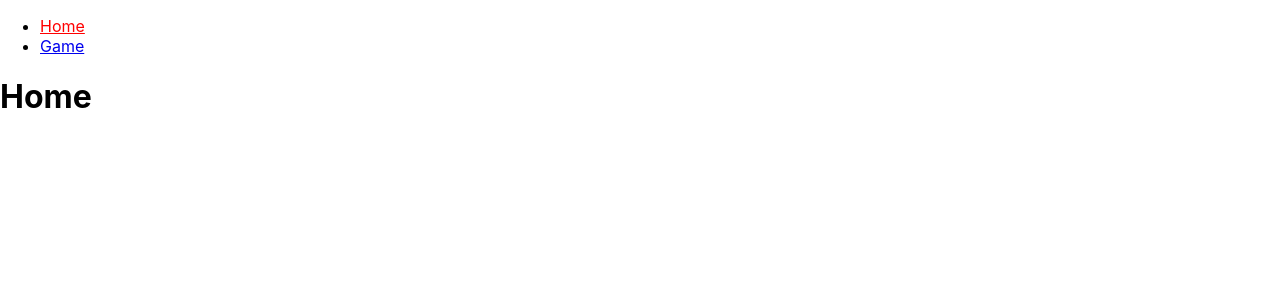
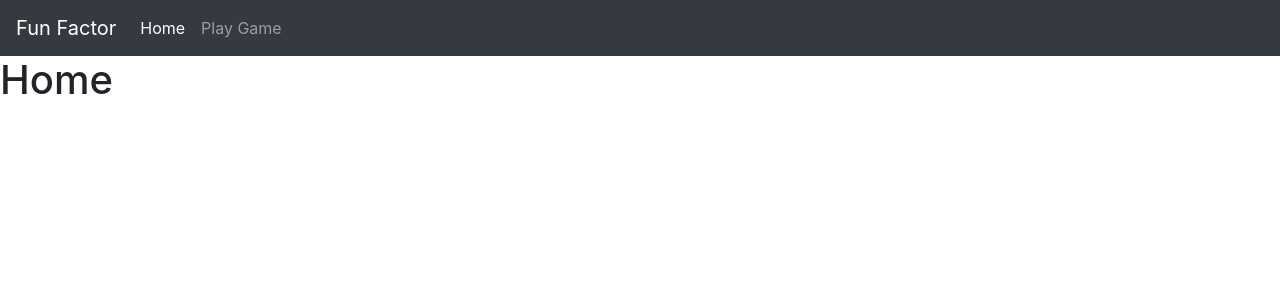
Before and after one commit to Joanne-Edmiston/fun-factor, a React (Create React App) app: page / in a window 1280 px wide. Shown: the top 300 px of the page. Built offline with nearby package versions, Linux system fonts and the light colour scheme.

Commit message:
Added bootstrap styling & SASS. Used react bootstrap navigation

```diff
--- a/package.json
+++ b/package.json
@@ -3,7 +3,10 @@
   "version": "0.1.0",
   "private": true,
   "dependencies": {
+    "bootstrap": "^4.3.1",
+    "node-sass": "^4.13.0",
     "react": "^16.11.0",
+    "react-bootstrap": "^1.0.0-beta.14",
     "react-dom": "^16.11.0",
     "react-router": "^5.1.2",
     "react-router-dom": "^5.1.2",
--- a/src/components/app/App.js
+++ b/src/components/app/App.js
@@ -1,3 +1,5 @@
+import '../../styles/sass/app-imports.scss'
+
 import React from 'react'
 import Routes from '../../routes/routes'
 
--- a/src/components/home/HomePage.js
+++ b/src/components/home/HomePage.js
@@ -1,9 +1,11 @@
-import React from 'react'
+import React from 'react';
 
-class HomePage extends React.Component{
+class HomePage extends React.Component {
 
-    render(){
-        return <h1>Home</h1>
+    render() {
+        return <div>
+            <h1>Home</h1>
+        </div>
     }
 }
 
--- a/src/components/navigation/NavigationView.js
+++ b/src/components/navigation/NavigationView.js
@@ -1,14 +1,20 @@
+
 import React from 'react'
-import { NavLink } from 'react-router-dom';
-import './navigation.css'
+import Navbar from 'react-bootstrap/Navbar';
+import Nav from 'react-bootstrap/Nav';
+import { Link } from 'react-router-dom'
 
-const NavigationView = () => <ul>
-        <li>
-            <NavLink exact activeClassName="active" to="/">Home</NavLink>
-        </li>
-        <li>
-            <NavLink activeClassName="active" to="/game">Game</NavLink>
-        </li>
-    </ul>
+const NavigationView = () =>
+    <Navbar bg="dark" variant="dark">
+        <Navbar.Brand href="/">Fun Factor</Navbar.Brand>
+        <Nav defaultActiveKey="home" className="mr-auto">
+            <Nav.Item>
+                <Nav.Link as={Link} to="/" eventKey="home">Home</Nav.Link>
+            </Nav.Item>
+            <Nav.Item>
+                <Nav.Link as={Link} to="/game" eventKey="game">Play Game</Nav.Link>
+            </Nav.Item>
+        </Nav>
+    </Navbar>
 
 export default NavigationView
--- a/src/components/navigation/navigation.css
+++ /dev/null
@@ -1,3 +0,0 @@
-a.active{
-    color: red;
-}
--- a/src/index.css
+++ /dev/null
@@ -1,13 +0,0 @@
-body {
-  margin: 0;
-  font-family: -apple-system, BlinkMacSystemFont, "Segoe UI", "Roboto", "Oxygen",
-    "Ubuntu", "Cantarell", "Fira Sans", "Droid Sans", "Helvetica Neue",
-    sans-serif;
-  -webkit-font-smoothing: antialiased;
-  -moz-osx-font-smoothing: grayscale;
-}
-
-code {
-  font-family: source-code-pro, Menlo, Monaco, Consolas, "Courier New",
-    monospace;
-}
--- a/src/index.js
+++ b/src/index.js
@@ -1,6 +1,5 @@
 import React from 'react';
 import ReactDOM from 'react-dom';
-import './index.css';
 import App from './components/app/App';
 import * as serviceWorker from './serviceWorker';
 
--- /dev/null
+++ b/src/styles/sass/app-imports.scss
@@ -0,0 +1,2 @@
+@import "bootstrap/bootstrap-imports";
+@import "app";
--- /dev/null
+++ b/src/styles/sass/bootstrap/_variable-overrides.scss
@@ -0,0 +1 @@
+/* see here for override variables: https://getbootstrap.com/docs/4.0/getting-started/theming/ */
--- /dev/null
+++ b/src/styles/sass/bootstrap/bootstrap-imports.scss
@@ -0,0 +1,2 @@
+@import "./variable-overrides";
+@import "../../../../node_modules/bootstrap/scss/bootstrap"
```
Also changed, not shown: src/styles/sass/_app.scss (added), 1 other file (tests, documents, lock files or other folders).
